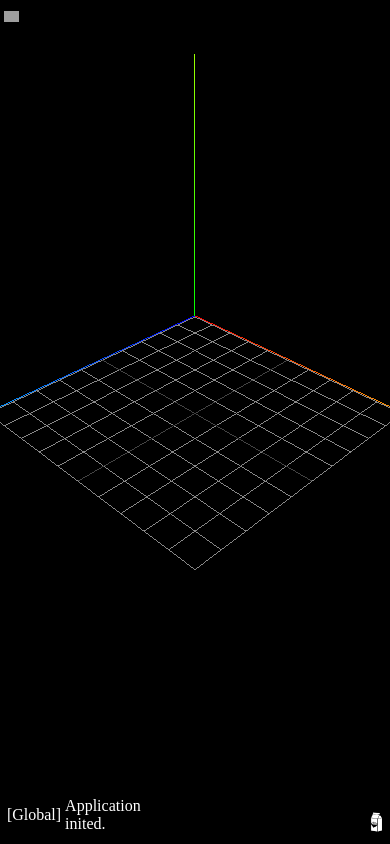
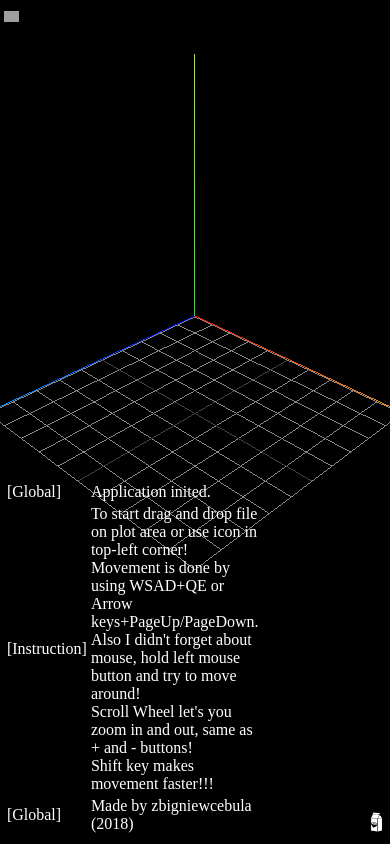
Before and after one commit to zbigniewcebula/CebulaPlotter, a PHP site: page / in a window 390 px wide. Run offline with PHP 8.4, Linux system fonts and the light colour scheme; grey boxes are pictures that could not be loaded.

Commit message:
Scene clearing, random set, ray processing, tips, camera height
Added Q/E for changing height of camera focus point.
Added function for generating random set, mainly for debug but let it be. Use: [`]
Added instructions in log.
Added camera height modulation by Q/E

```diff
--- a/main.js
+++ b/main.js
@@ -29,6 +29,7 @@ var pressedKey	= {};
 
 var loadedFile	= null;
 var parsedData	= null;
+var raycastable	= null;
 
 var spreadSize	= 0;
 
@@ -115,7 +116,7 @@ function processFile() {
 			loadedFile.data	= e.target.result;
 			var _msg		= document.getElementById("upload_info").innerHTML;
 			_msg			+= "<b>File is ready!!!</b><br />";
-			addLogEntry("FileUpload", "File loaded succesfully!");
+			addLogEntry("FileUpload", "File loaded successfully!");
 			document.getElementById("upload_info").innerHTML	= _msg;
 
 			if (loadedFile.type == "text/plain") {
@@ -129,7 +130,11 @@ function processFile() {
 function processTXT() {
 	if (loadedFile != null) {
 		if (loadedFile.data != null) {
+			clearScene();
+
 			var	tempData	= new Array();
+			raycastable		= new Array();
+
 			var	lines		= loadedFile.data.split("\r\n");
 			var line		= null;
 
@@ -142,8 +147,7 @@ function processTXT() {
 				if (lines[l].length > 0) {
 					line	= lines[l].split(" ");
 					if (line.length == 6) {
-						console.log(line);
-						var geometry	= new THREE.SphereGeometry(1, 6, 5);
+						var geometry	= new THREE.SphereGeometry(10 / lines.length, 6, 5);
 						var material	= new THREE.MeshLambertMaterial({
 							color:	0xFFFFFF
 						});
@@ -152,6 +156,7 @@ function processTXT() {
 						sphere.position.x	= parseFloat(line[0]) * spreadSize;
 						sphere.position.y	= parseFloat(line[1]) * spreadSize;
 						sphere.position.z	= parseFloat(line[2]) * spreadSize;
+						sphere.name			= "POINT_" + sphere.position.x + ";" + sphere.position.y + ";" + sphere.position.z;
 
 						var geo				= new THREE.EdgesGeometry(geometry);
 						var mat				= new THREE.LineBasicMaterial({
@@ -162,12 +167,14 @@ function processTXT() {
 						wireframe.position.x	= sphere.position.x;
 						wireframe.position.y	= sphere.position.y;
 						wireframe.position.z	= sphere.position.z;
+						wireframe.name			= "WIRE_" + sphere.position.x + ";" + sphere.position.y + ";" + sphere.position.z;
 
 						tempData.push({
 							mesh:	sphere,
 							wire:	wireframe,
 							added:	false
 						});
+						raycastable.push(sphere);
 
 						success	+= 1;
 
@@ -235,6 +242,95 @@ function processTXT() {
 	}
 }
 
+function generateRandomSet(amount) {
+	clearScene();
+
+	var	tempData	= new Array();
+	raycastable		= new Array();
+
+	var	success		= 0;
+	var	fail		= 0;
+
+	var max			= new Array(3);
+	var min			= new Array(3);
+	for(var l = 0; l < amount; ++l) {
+		var geometry	= new THREE.SphereGeometry(10 / amount, 6, 5);
+		var material	= new THREE.MeshLambertMaterial({
+			color:	0xFFFFFF
+		});
+		material.color		= new THREE.Color(Math.random(), Math.random(), Math.random());
+		var sphere			= new THREE.Mesh(geometry, material);
+		sphere.position.x	= (Math.floor(Math.random() * 1000) / 1000) * spreadSize;
+		sphere.position.y	= (Math.floor(Math.random() * 1000) / 1000) * spreadSize;
+		sphere.position.z	= (Math.floor(Math.random() * 1000) / 1000) * spreadSize;
+		sphere.name			= "POINT_" + sphere.position.x + ";" + sphere.position.y + ";" + sphere.position.z;
+
+		var geo				= new THREE.EdgesGeometry(geometry);
+		var mat				= new THREE.LineBasicMaterial({
+			color: 0xffffff,
+			linewidth: 5
+		});
+		var wireframe			= new THREE.LineSegments(geo, mat);
+		wireframe.position.x	= sphere.position.x;
+		wireframe.position.y	= sphere.position.y;
+		wireframe.position.z	= sphere.position.z;
+		wireframe.name			= "WIRE_" + sphere.position.x + ";" + sphere.position.y + ";" + sphere.position.z;
+
+		tempData.push({
+			mesh:	sphere,
+			wire:	wireframe,
+			added:	false
+		});
+		raycastable.push(sphere);
+
+		success	+= 1;
+
+		if (success == 1) {
+			max[0]	= sphere.position.x;
+			max[1]	= sphere.position.y;
+			max[2]	= sphere.position.z;
+
+			min[0]	= sphere.position.x;
+			min[1]	= sphere.position.y;
+			min[2]	= sphere.position.z;
+		} else {
+			max[0]	= Math.max(max[0], sphere.position.x);
+			max[1]	= Math.max(max[1], sphere.position.y);
+			max[2]	= Math.max(max[2], sphere.position.z);
+
+			min[0]	= Math.min(min[0], sphere.position.x);
+			min[1]	= Math.min(min[1], sphere.position.y);
+			min[2]	= Math.min(min[2], sphere.position.z);
+		}
+	}
+	addLogEntry("RandomSet", "Generated points: " + amount);
+
+	var	_msg	= "<table>";
+
+	_msg	+= "<tr>";
+	_msg		+= "<td><b>Total amount: </b></td><td><b>" + success + "</b></td></td>";
+	_msg	+= "</tr>";
+	_msg	+= "<tr>";
+	_msg		+= "<td>Failed amount: </b></td><td>0 (sic!)</td>";
+	_msg	+= "</tr>";
+	_msg	+= "<tr>";
+	_msg		+= "<td>Success amount: </b></td><td>" + success + "</td>";
+	_msg	+= "</tr>";
+
+	_msg	+= "<tr></tr>";
+
+	_msg	+= "<tr>";
+	_msg		+= "<td>Minimals: </b></td><td>" + min[0] + ";" + min[1] + ";" + min[2] + "</td>";
+	_msg	+= "</tr>";
+	_msg	+= "<tr>";
+	_msg		+= "<td>Maximals: </b></td><td>" + max[0] + ";" + max[1] + ";" + max[2] + "</td>";
+	_msg	+= "</tr>";
+
+	_msg		+= "</table>";
+	document.getElementById("parse_info").innerHTML	= _msg;
+	return tempData;
+}
+
 function onDragOver(event) {
 	event.stopPropagation();
 	event.preventDefault();
@@ -271,6 +367,63 @@ function restartCamera() {
 	if (lastLogHash != 0) {
 		addLogEntry("Camera", "Camera position and rotation reset.");
 	}
+}
+
+function clearScene() {
+	if (parsedData != null) {
+		for(var i = 0; i < parsedData.length; ++i) {
+			scene.remove(parsedData.wire);
+			scene.remove(parsedData.mesh);
+		}
+		parsedData		= null;
+		raycastable		= null;
+		addLogEntry("Scene", "Cleared successfully.");
+	}
+}
+
+function processRay(object) {
+	if (object == null) {
+		document.getElementById('ray_info').style.display	= "none";
+		return;
+	}
+	if (object.name.substring(0, 6) != "POINT_") {
+		document.getElementById('ray_info').style.display	= "none";
+		return;
+	}
+	var	content	= "<table>";
+	content		+= "<tr>";
+	content		+= "<td>Position: </td>";
+	content		+= "</tr>";
+	content		+= "<tr>";
+	content		+= "<td></td>";
+	content		+= "<td>X: </td>";
+	content		+= "<td>" + object.position.x + "</td>";
+	content		+= "<td>Y: </td>";
+	content		+= "<td>" + object.position.y + "</td>";
+	content		+= "<td>Z: </td>";
+	content		+= "<td>" + object.position.z + "</td>";
+	content		+= "</tr>";
+
+	content		+= "<tr>";
+	content		+= "<td>Color: </td>";
+	content		+= "</tr>";
+	content		+= "<tr>";
+	content		+= "<td></td>";
+	content		+= "<td>X: </td>";
+	content		+= "<td>" + Math.floor(object.material.color.r * 255) + "</td>";
+	content		+= "<td>Y: </td>";
+	content		+= "<td>" + Math.floor(object.material.color.g * 255) + "</td>";
+	content		+= "<td>Z: </td>";
+	content		+= "<td>" + Math.floor(object.material.color.b * 255) + "</td>";
+	content		+= "</tr>";
+
+	content	+= "</table>";
+
+	document.getElementById('ray_info').style.position	= "fixed";
+	document.getElementById('ray_info').style.display	= "block";
+	document.getElementById('ray_info').style.left		= (20 + mouse.x) + "px";
+	document.getElementById('ray_info').style.top		= (20 + mouse.y) + "px";
+	document.getElementById('ray_info').innerHTML		= content;
 }
 
 function addLogEntry(title, msg) {
@@ -321,7 +474,7 @@ function init() {
 	container	= document.getElementById('container');
 	scene		= new THREE.Scene();
 	renderer	= new THREE.WebGLRenderer();
-	camera		= new THREE.PerspectiveCamera(60, window.innerWidth / (window.innerHeight * 0.98), 1, 10000);
+	camera		= new THREE.PerspectiveCamera(60, window.innerWidth / (window.innerHeight * 0.98), 0.1, 10000);
 	moveSpeed	= 10;
 	setSpreadSize(10);
 	restartCamera();
@@ -358,6 +511,14 @@ function init() {
 
 
 	addLogEntry("Global", "Application inited.");
+	addLogEntry("Instruction",
+		"To start drag and drop file on plot area or use icon in top-left corner!<br />"
+		+	"Movement is done by using WSAD+QE or Arrow keys+PageUp/PageDown.<br />"
+		+	"Also I didn't forget about mouse, hold left mouse button and try to move around!<br />"
+		+	"Scroll Wheel let's you zoom in and out, same as + and - buttons!<br />"
+		+	"Shift key makes movement faster!!!<br />"
+	);
+	addLogEntry("Global", "Made by zbigniewcebula (2018)");
 }
 
 var deltaTime	= 0;
@@ -374,6 +535,22 @@ function update(timestamp) {
 				scene.add(parsedData[i].mesh);
 				scene.add(parsedData[i].wire);
 			}
+		}
+	}
+
+	//Raycasting
+	if (raycastable != null) {
+		var	rayMouse	= new THREE.Vector2(mouse.relX, mouse.relY);
+		raycaster.setFromCamera(rayMouse, camera);
+		var intersects	= raycaster.intersectObjects(raycastable);
+		if (intersects != null) {
+			if (intersects.length > 0) {
+				processRay(intersects[0].object);
+			} else {
+				processRay(null);
+			}
+		} else {
+			processRay(null);
 		}
 	}
 
@@ -415,8 +592,18 @@ function update(timestamp) {
 		));
 	}
 
+	if (pressedKey["Q".charCodeAt(0)] || pressedKey[37]) {
+		cameraCenterPos.y	+= deltaTime * -moveSpeed * (pressedKey[16]? 2: 1);
+	} else if (pressedKey["E".charCodeAt(0)] || pressedKey[39]) {
+		cameraCenterPos.y	+= deltaTime * moveSpeed * (pressedKey[16]? 2: 1);
+	}
+
 	if (pressedKey[" ".charCodeAt(0)]) {
 		restartCamera();
+	}
+
+	if (pressedKey[192] && parsedData == null) {	//`
+		parsedData	= generateRandomSet(100);
 	}
 
 	if (pressedKey[107] || pressedKey[61]) {	//+
--- a/style.css
+++ b/style.css
@@ -60,7 +60,13 @@ body {
 }
 
 #ray_info {
-	font-size:			2em;
+	font-size:			0.75em;
+	background-color:	white;
+	color:				black;
+	border-size:		2px 2px 2px 2px;
+	border-style:		solid;
+	border-color:		#FF0000;
+	display:			none;
 }
 
 #upload_div > input {
@@ -88,7 +94,7 @@ body {
 	position:			fixed;
 	left:				1%;
 	bottom:				1%;
-	width:				25%;
+	width:				40%;
 
 	color:				white;
 }
```
